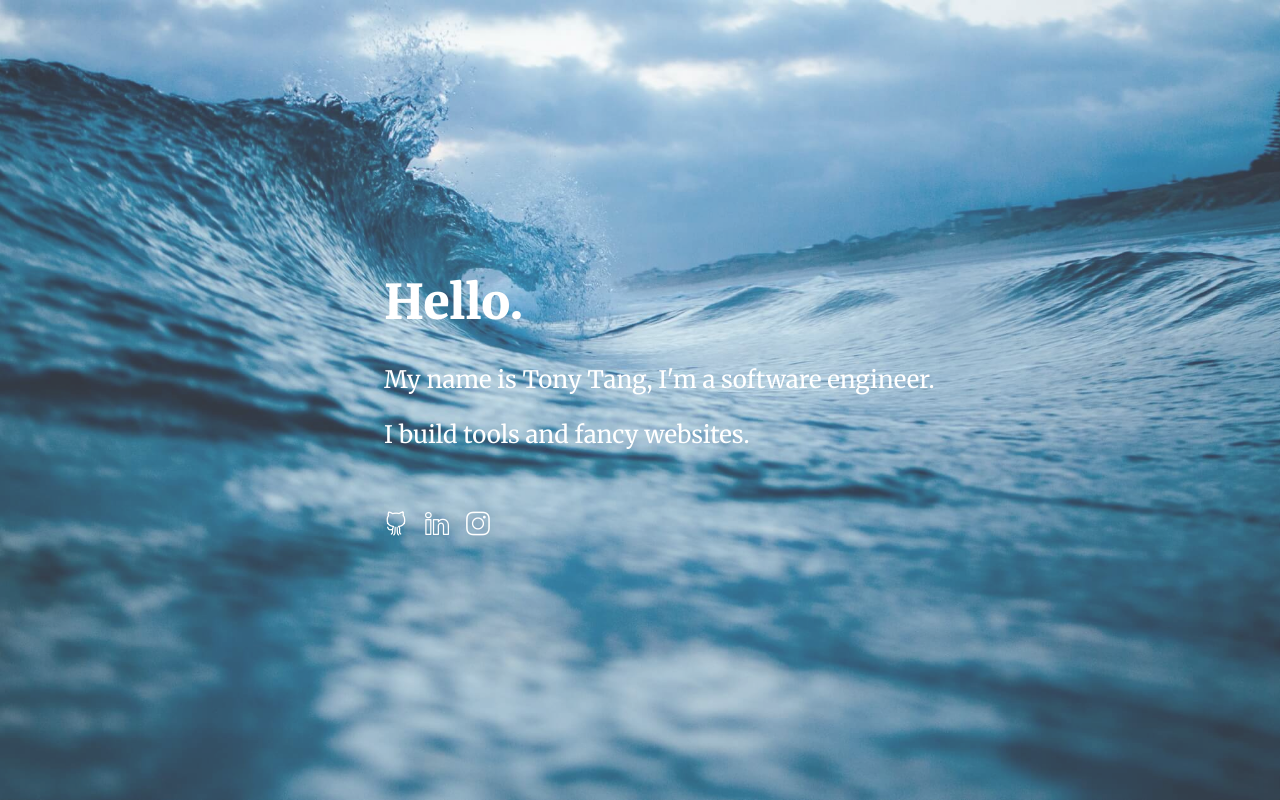
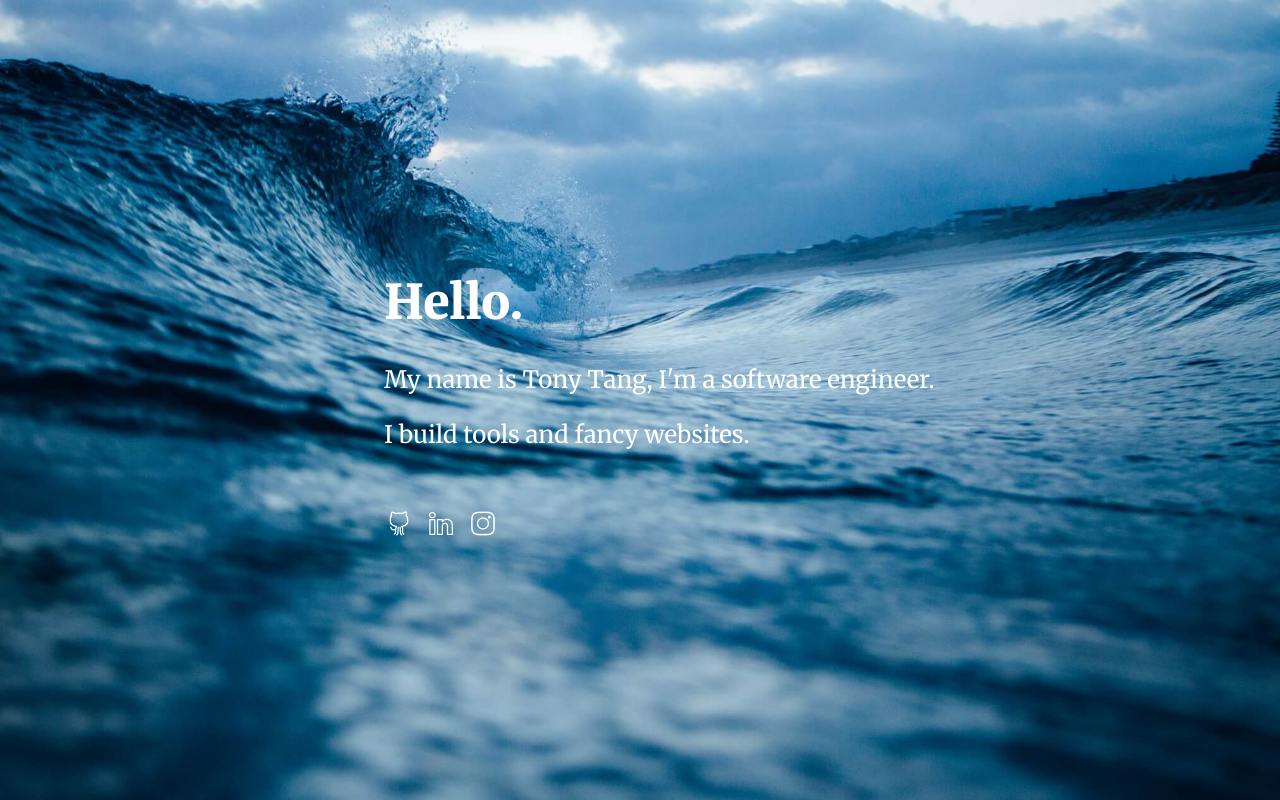
Before and after one commit to tonytangau/tonytangau.github.io, a plain HTML site: page index.html in a window 1280 px wide. Drawn offline with nearby package versions, Linux system fonts and the light colour scheme.

Commit message:
Update css

```diff
--- a/css/style.css
+++ b/css/style.css
@@ -22,7 +22,6 @@ body:after {
     background-attachment: fixed;
     background-size:  cover;
     background-color: #459ad0;
-    opacity : 0.8;
     z-index: -1;
 }
 
@@ -62,7 +61,8 @@ header {
 }
 
 .social-icons span {
-    padding-right: 5px;
+    padding-left: 3px;
+    padding-right: 3px;
 }
 
 .social-icons > a:link,
```
